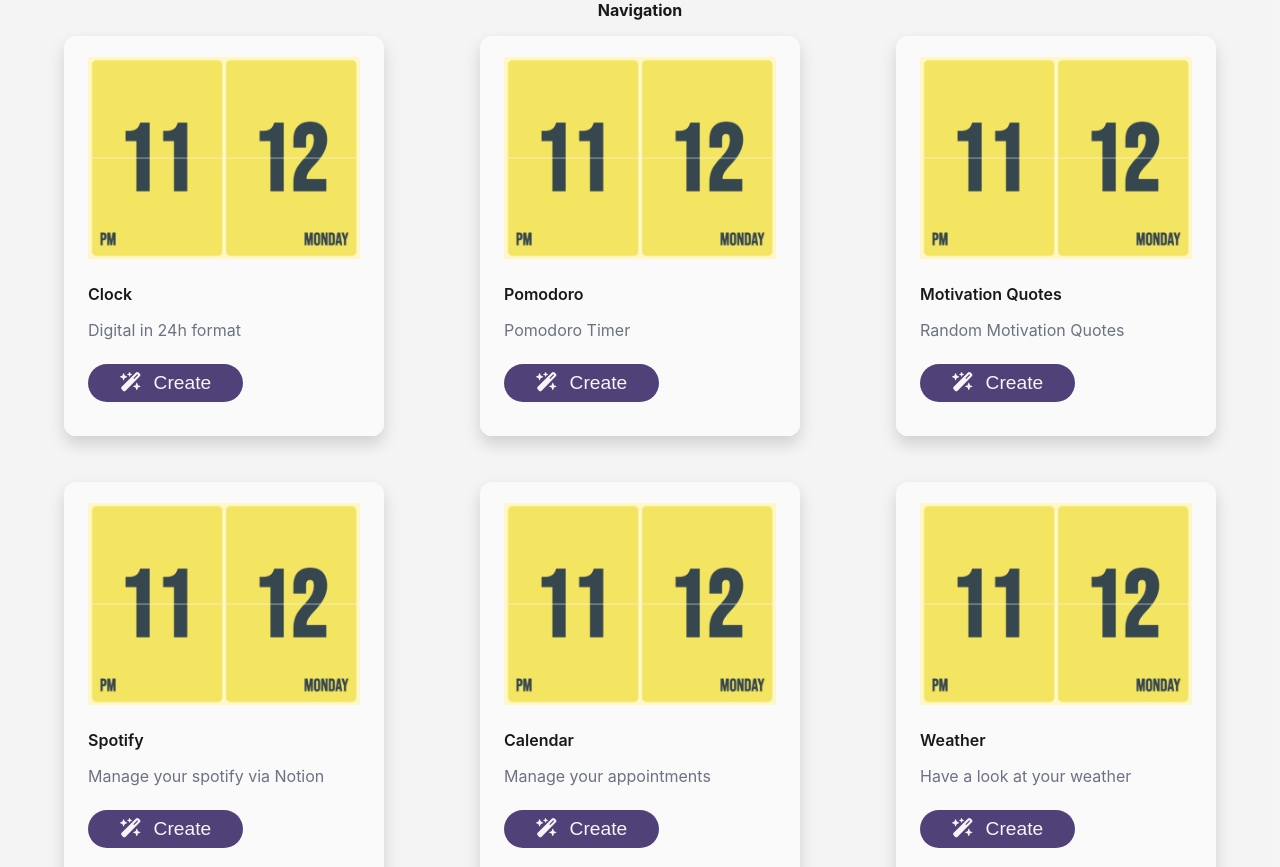
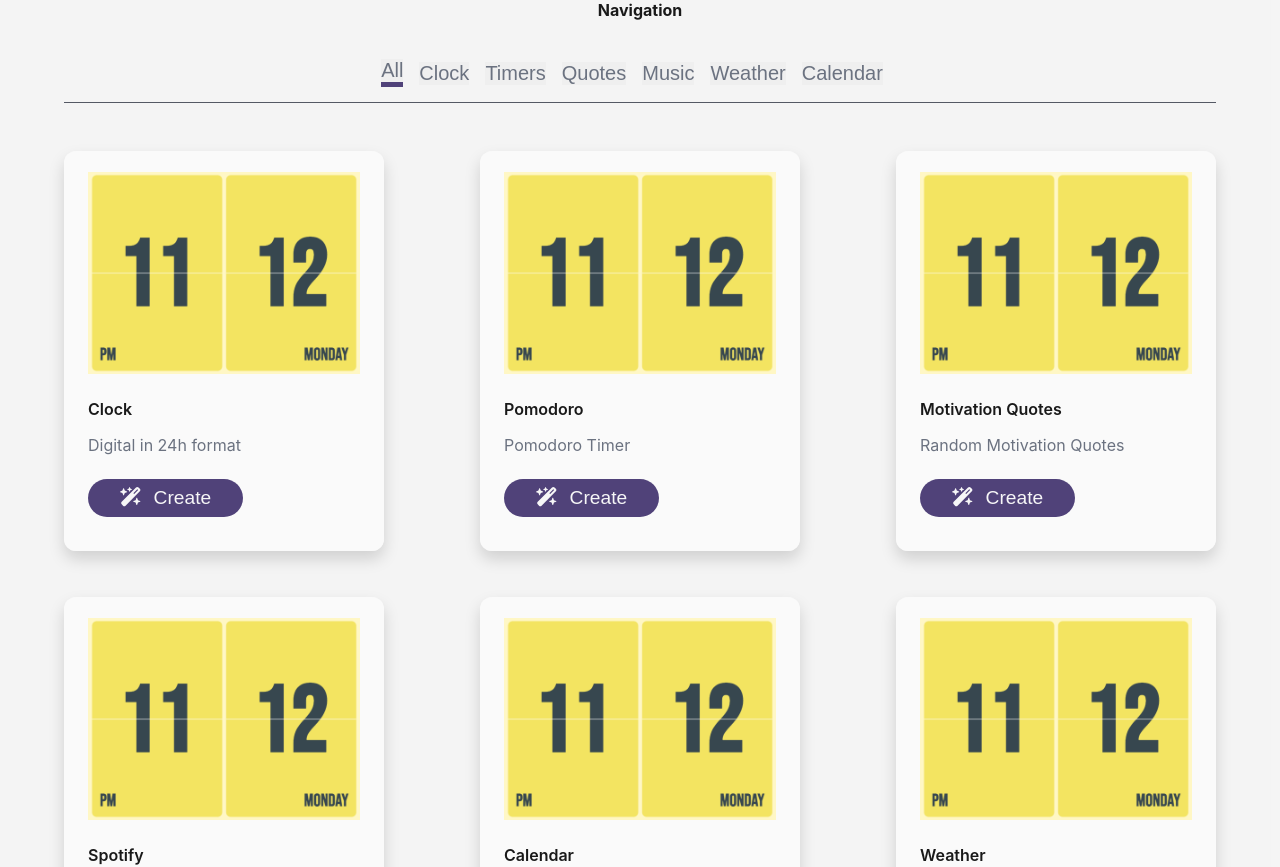
Before and after one commit to ImeriAlmir/NotionAlchemy, a React (Vite) app: page /create in a window 1280 px wide. Shown: the top 867 px of the page. Built offline with nearby package versions, Linux system fonts and the light colour scheme; no server answers.

Commit message:
add base widgetfilter service

```diff
--- a/src/index.scss
+++ b/src/index.scss
@@ -51,6 +51,10 @@ body {
     flex-direction: column;
 }
 
+.row {
+    flex-direction: row;
+}
+
 .center {
     align-items: center;
     justify-content: center;
@@ -59,3 +63,9 @@ body {
 .text-center {
     text-align: center;
 }
+
+button {
+    &:hover {
+        cursor: pointer;
+    }
+}
--- a/src/pages/CreateWidgetPage/CreateWidgetPage.tsx
+++ b/src/pages/CreateWidgetPage/CreateWidgetPage.tsx
@@ -1,7 +1,7 @@
 import React from "react";
 import "./CreateWidgetPage.scss";
 import clockImage from "../../assets/images/digital_clock.png";
-import { Card } from "../../shared/components";
+import { Card, WidgetFilter } from "../../shared/components";
 import { Header } from "../../shell/components";
 
 let altText = "Clock Image";
@@ -10,18 +10,19 @@ const CreateWidgetPage: React.FC = () => {
     return (
         <div className="widgetPage flex center column">
             <Header />
+            <WidgetFilter />
             <div className="row flex">
-                <Card imageUrl={clockImage} imageAltText={altText} widgetName="Clock" widgetDescription="Digital in 24h format" />
-                <Card imageUrl={clockImage} imageAltText={altText} widgetName="Pomodoro" widgetDescription="Pomodoro Timer" />
-                <Card imageUrl={clockImage} imageAltText={altText} widgetName="Motivation Quotes" widgetDescription="Random Motivation Quotes" />
+                <Card imageUrl={clockImage} imageAltText={altText} widgetName="Clock" widgetDescription="Digital in 24h format" widgetCategory="Clock" />
+                <Card imageUrl={clockImage} imageAltText={altText} widgetName="Pomodoro" widgetDescription="Pomodoro Timer" widgetCategory="Timers" />
+                <Card imageUrl={clockImage} imageAltText={altText} widgetName="Motivation Quotes" widgetDescription="Random Motivation Quotes" widgetCategory="Quotes" />
             </div>
             <div className="row flex">
-                <Card imageUrl={clockImage} imageAltText={altText} widgetName="Spotify" widgetDescription="Manage your spotify via Notion" />
-                <Card imageUrl={clockImage} imageAltText={altText} widgetName="Calendar" widgetDescription="Manage your appointments" />
-                <Card imageUrl={clockImage} imageAltText={altText} widgetName="Weather" widgetDescription="Have a look at your weather" />
+                <Card imageUrl={clockImage} imageAltText={altText} widgetName="Spotify" widgetDescription="Manage your spotify via Notion" widgetCategory="Music" />
+                <Card imageUrl={clockImage} imageAltText={altText} widgetName="Calendar" widgetDescription="Manage your appointments" widgetCategory="Weather" />
+                <Card imageUrl={clockImage} imageAltText={altText} widgetName="Weather" widgetDescription="Have a look at your weather" widgetCategory="Calendar" />
             </div>
             <div className="row flex">
-                <Card imageUrl={clockImage} imageAltText={altText} widgetName="Lorem Ipsum" widgetDescription="Lorem Ipsum" />
+                <Card imageUrl={clockImage} imageAltText={altText} widgetName="Lorem Ipsum" widgetDescription="Lorem Ipsum" widgetCategory="Clock" />
             </div>
         </div>
     );
--- a/src/shared/components/Card/Card.scss
+++ b/src/shared/components/Card/Card.scss
@@ -9,6 +9,9 @@
     box-shadow: 0 0.5rem 1rem rgba(0, 0, 0, 0.15) !important;
     margin-bottom: 30px;
     background-color: $light;
+    &.hidden {
+        display: none;
+    }
     .card-body {
         height: 100%;
         .card-header {
--- a/src/shared/components/Card/Card.tsx
+++ b/src/shared/components/Card/Card.tsx
@@ -9,11 +9,12 @@ interface Props {
     imageAltText: string;
     widgetName?: string;
     widgetDescription?: string;
+    widgetCategory?: string;
 }
 
-const Card: React.FC<Props> = ({ imageUrl, imageAltText, widgetName, widgetDescription }) => {
+const Card: React.FC<Props> = ({ imageUrl, imageAltText, widgetName, widgetDescription, widgetCategory }) => {
     return (
-        <div className="card">
+        <div className="card" data-widgetcategory={widgetCategory}>
             <div className="card-body">
                 <div className="card-header flex column center">
                     <div className="card-image-container">
@@ -29,9 +30,7 @@ const Card: React.FC<Props> = ({ imageUrl, imageAltText, widgetName, widgetDescr
                     </div>
                     <div className="card-button-container">
                         <button className="card-button">
-                            <i>
-                                <FontAwesomeIcon icon={faWandMagicSparkles}></FontAwesomeIcon>
-                            </i>
+                            <i><FontAwesomeIcon icon={faWandMagicSparkles}></FontAwesomeIcon></i>
                             <span>Create</span>
                         </button>
                     </div>
--- /dev/null
+++ b/src/shared/components/WidgetFilter/WidgetFilter.scss
@@ -0,0 +1,32 @@
+@import '../../../styling/variables.scss';
+
+.widget-filter {
+    width: 1152px;
+    margin: 2rem auto;
+
+    .widget-filter-row {
+        display: flex;
+        flex-direction: row;
+        height: 50px;
+
+        .widget-filter-button {
+            margin: 0 1rem 0.5rem 0;
+            border: none;
+            outline: none;
+            font-size: 20px;
+            color: $gray;
+            &.active {
+                border-bottom: 5px solid lighten($void, 10);
+            }
+            &:hover {
+                color: $dark;
+            }
+        }
+    }
+
+    hr {
+        background-color: darken($gray, 10);
+        height: 1px;
+        border: none;
+    }
+}
--- a/src/shared/components/WidgetFilter/WidgetFilter.tsx
+++ b/src/shared/components/WidgetFilter/WidgetFilter.tsx
@@ -1,8 +1,34 @@
-import React from 'react';
+import React, { useContext, useState } from 'react';
+import './WidgetFilter.scss';
+import { widgetCategories } from '../../utilities/Utility';
+import { WidgetFilterServiceContext } from '../../contexts/Contexts';
 
 const WidgetFilter: React.FC = () => {
+
+    const widgetFilterService = useContext(WidgetFilterServiceContext);
+
+    const [selectedCategory, setSelectedCategory] = useState<string>('All');
+
+    const handleCategoryChange = (category: string) => {
+        setSelectedCategory(category);
+        widgetFilterService?.filterWidgets(category);
+    };
+
     return (
-        <div>WidgetFilter</div>
+        <div className="widget-filter">
+            <div className="widget-filter-row center">
+                {widgetCategories.map((category) => (
+                    <button
+                        key={category}
+                        className={`widget-filter-button ${selectedCategory === category ? 'active' : ''}`}
+                        onClick={() => handleCategoryChange(category)}
+                    >
+                        {category}
+                    </button>
+                ))}
+            </div>
+            <hr />
+        </div >
     );
 };
 
--- a/src/shared/contexts/Contexts.ts
+++ b/src/shared/contexts/Contexts.ts
@@ -1,5 +1,6 @@
 import { createContext } from "react";
-import { UserService, WidgetService } from "../services";
+import { UserService, WidgetService, WidgetFilterService } from "../services";
 
 export const UserServiceContext = createContext<UserService | undefined>(UserService.getInstance());
 export const WidgetServiceContext = createContext<WidgetService | undefined>(WidgetService.getInstance());
+export const WidgetFilterServiceContext = createContext<WidgetFilterService | undefined>(WidgetFilterService.getInstance());
--- /dev/null
+++ b/src/shared/services/WidgetFilterService.ts
@@ -0,0 +1,36 @@
+export class WidgetFilterService {
+
+    private static instance: WidgetFilterService;
+
+    public static getInstance(): WidgetFilterService {
+        if (!WidgetFilterService.instance) {
+            WidgetFilterService.instance = new WidgetFilterService();
+        }
+
+        return WidgetFilterService.instance;
+    }
+
+    public filterWidgets = async (category: string) => {
+        this.resetClasses();
+        if (category == "All") {
+            return;
+        }
+        const widgetElements = document.querySelectorAll('[data-widgetcategory]');
+
+        widgetElements.forEach((element) => {
+            let elementCategory = element.getAttribute('data-widgetcategory');
+            if (elementCategory != category) {
+                element.classList.add('hidden');
+            }
+        });
+
+    };
+
+    private resetClasses = async () => {
+        const widgetElements = document.querySelectorAll('[data-widgetcategory]');
+        widgetElements.forEach((element) => {
+            element.classList.remove('hidden');
+        });
+    };
+
+}
--- a/src/shared/services/index.ts
+++ b/src/shared/services/index.ts
@@ -1,4 +1,5 @@
 import { UserService } from "./UserService";
 import { WidgetService } from "./WidgetService";
+import { WidgetFilterService } from "./WidgetFilterService";
 
-export { UserService, WidgetService };
+export { UserService, WidgetService, WidgetFilterService };
--- a/src/shared/utilities/Utility.ts
+++ b/src/shared/utilities/Utility.ts
@@ -13,3 +13,13 @@ export const copyToClipBoard = (elementId: string) => {
         console.error(`Element with ID ${elementId} not found`);
     }
 };
+
+export const widgetCategories = [
+    'All',
+    'Clock',
+    'Timers',
+    'Quotes',
+    'Music',
+    'Weather',
+    'Calendar'
+];
```
